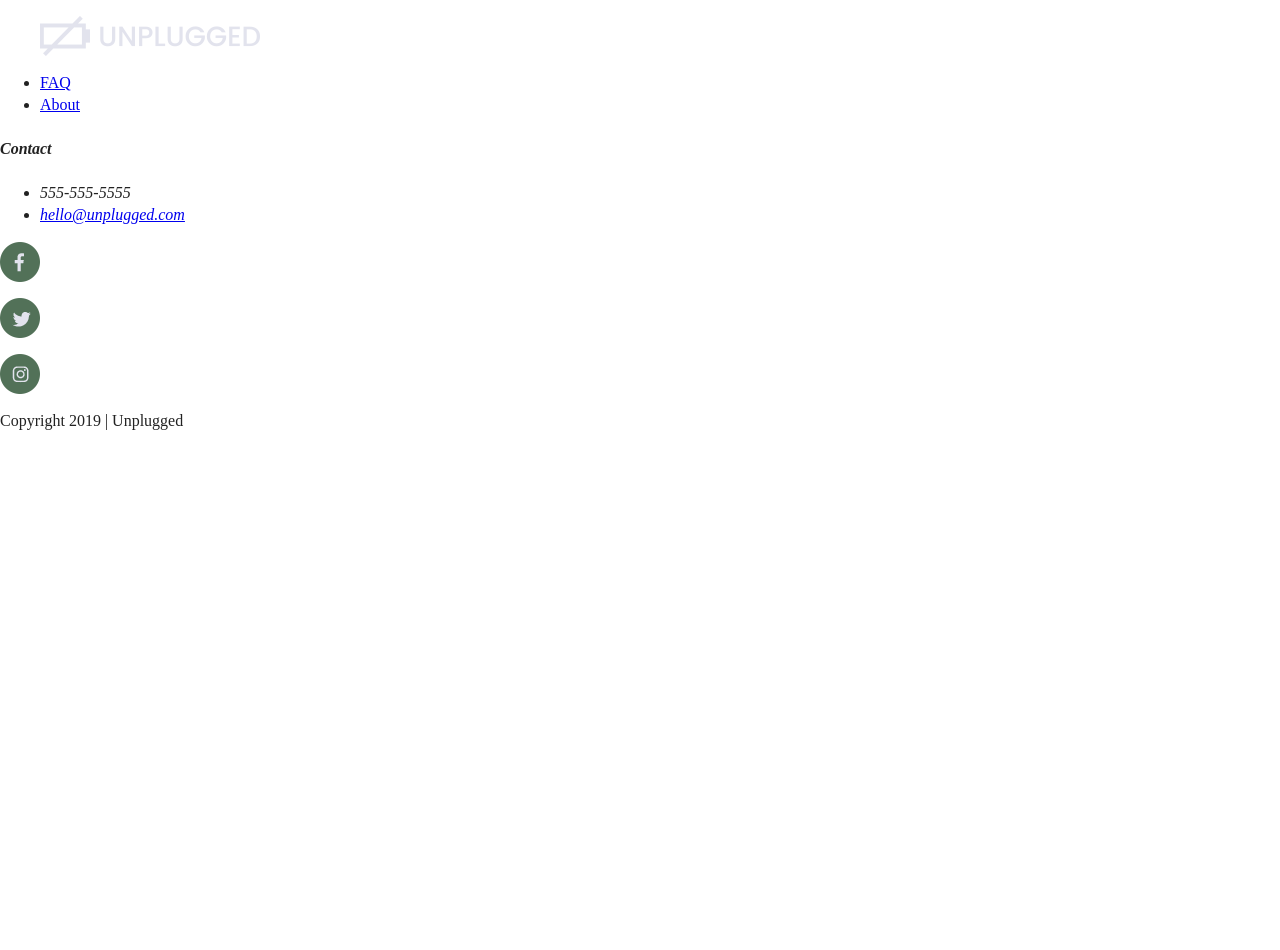
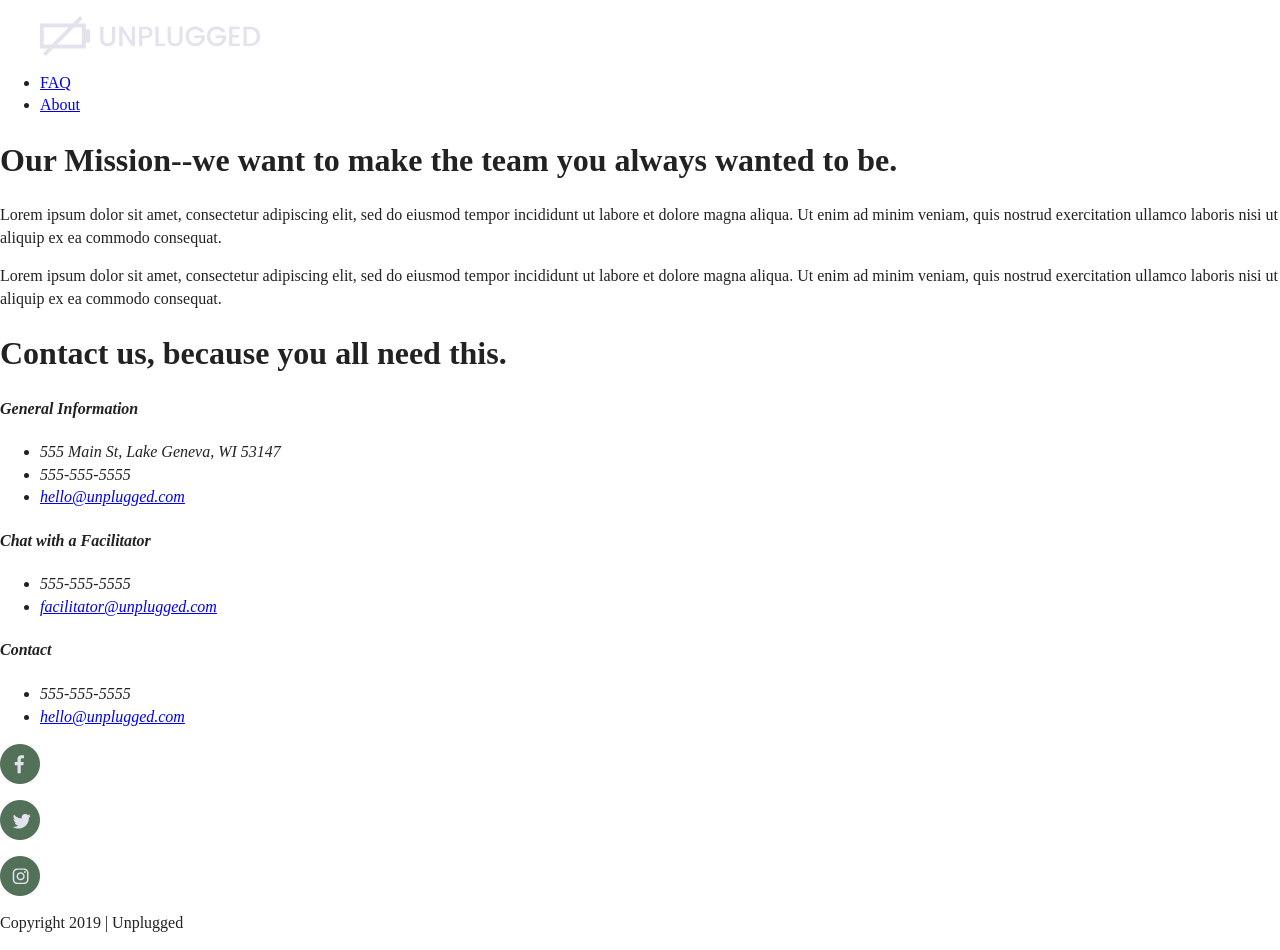
Before and after one commit to MaiZubillaga/unplugged-2, a website: page about/index.html in a window 1280 px wide. Before the commit the page ends 800 px from the top, so only its background shows below. Drawn offline with Linux system fonts and the light colour scheme; files that its build step writes are made by us from their sources; files whose address does not match are found by name.

Commit message:
Added information to about page

```diff
--- a/about/index.html
+++ b/about/index.html
@@ -49,6 +49,82 @@
   </header>
 
   <main>
+
+    <section class="mission">
+
+      <div class="content-wrapper">
+
+        <div class="mission-content">
+
+          <h1>Our Mission--we want to make the team you always wanted to be.</h1>
+
+          <div class="column-one">
+
+            <p>Lorem ipsum dolor sit amet, consectetur adipiscing elit, sed do eiusmod tempor incididunt ut labore et dolore magna aliqua. Ut enim ad minim veniam, quis nostrud exercitation ullamco laboris nisi ut aliquip ex ea commodo consequat.</p>
+
+          </div>
+
+          <div class="column-two">
+
+            <p>Lorem ipsum dolor sit amet, consectetur adipiscing elit, sed do eiusmod tempor incididunt ut labore et dolore magna aliqua. Ut enim ad minim veniam, quis nostrud exercitation ullamco laboris nisi ut aliquip ex ea commodo consequat.</p>
+
+          </div>
+
+        </div>
+
+      </div>
+
+    </section>
+
+    <!-- map -->
+
+    <section class="map">
+
+      <figure>
+
+      </figure>
+
+    </section>
+
+    <!-- contact info -->
+
+    <section class="contact-section">
+
+      <div class="contact-wrapper">
+
+        <h1>Contact us, because you all need this.</h1>
+
+        <address>
+
+          <div class="column-one">
+
+            <h4>General Information</h4>
+            <ul>
+              <li>555 Main St, Lake Geneva, WI 53147</li>
+              <li>555-555-5555</li>
+              <li><a href="mailto:hello@unplugged.com" target="_blank">hello@unplugged.com</a></li>
+            </ul>
+
+          </div>
+
+          <div class="column-two">
+
+            <h4>Chat with a Facilitator</h4>
+
+            <ul>
+              <li>555-555-5555</li>
+              <li><a href="mailto:facilitator@unplugged.com" target="_blank">facilitator@unplugged.com</a></li>
+            </ul>
+
+          </div>
+
+        </address>
+
+      </div>
+
+
+
+    </div>
 
 
   </main>
```
